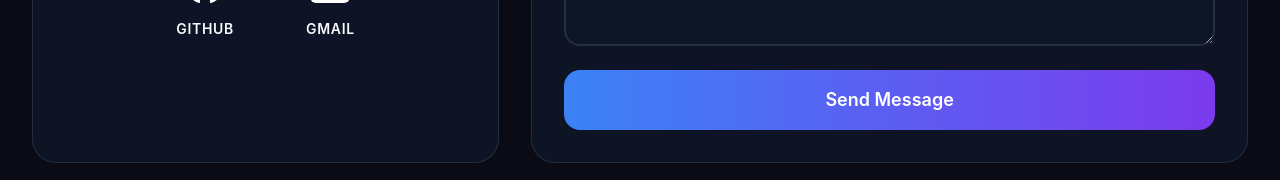
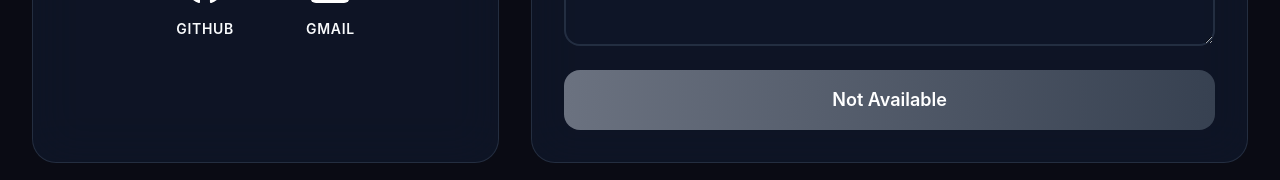
Before and after one commit to Nahuel-70/Portfolio, a React (Vite) app: page / in a window 1280 px wide. Shown: the part 4654-4834 px from the top of the page. Built offline with nearby package versions, Linux system fonts and the light colour scheme; no server answers.

Commit message:
Stable version – all features complete and ready for launch

```diff
--- a/src/pages/Contact.jsx
+++ b/src/pages/Contact.jsx
@@ -20,10 +20,12 @@ const Contact = () => {
             .then(data => {
                 setIsAvailable(data.isAvailable);
                 setLoading(false);
+                setStatus(data.isAvailable ? "idle" : "unavailable");
             })
             .catch(() => {
                 setIsAvailable(false);
                 setLoading(false);
+                setStatus("unavailable");
             });
     }, []);
 
@@ -74,20 +76,23 @@ const Contact = () => {
         sending: t('contact.form.sending'),
         success: t('contact.form.success'),
         error: t('contact.form.error'),
+        unavailable: t('contact.form.unavailable'),
     };
 
     const buttonColors = {
         idle: 'from-primary to-accent',
         sending: 'from-blue-500 to-blue-700',
         success: 'from-green-500 to-green-700',
-        error: 'from-red-500 to-red-700'
+        error: 'from-red-500 to-red-700',
+        unavailable: 'from-gray-500 to-gray-700',
     };
 
     const buttonIcon = {
         idle: null,
         sending: '/icons/sending.svg',
         success: '/icons/like.svg',
-        error: '/icons/dislike.svg'
+        error: '/icons/dislike.svg',
+        unavailable: null,
     };
 
     return (
@@ -241,7 +246,7 @@ const Contact = () => {
                                     className={`w-full py-4 px-8 font-semibold text-lg rounded-2xl mt-auto transition-all duration-300 relative overflow-hidden group bg-gradient-to-r ${buttonColors[status]} text-white hover:scale-105 disabled:cursor-not-allowed`}
                                 >
                                     <span className="relative z-10 flex items-center justify-center gap-2">
-                                        {status !== 'idle' && (
+                                        {status !== 'idle' && status !== 'unavailable' && (
                                             <img
                                                 src={buttonIcon[status]}
                                                 className={`brightness(0) invert(1) w-6 h-6 ${status === 'success' ? 'animate-[pulseSuccess_1s_ease-out]' : ''} ${status === 'error' ? 'animate-[pulseError_1s_ease-out]' : ''}`}
```
